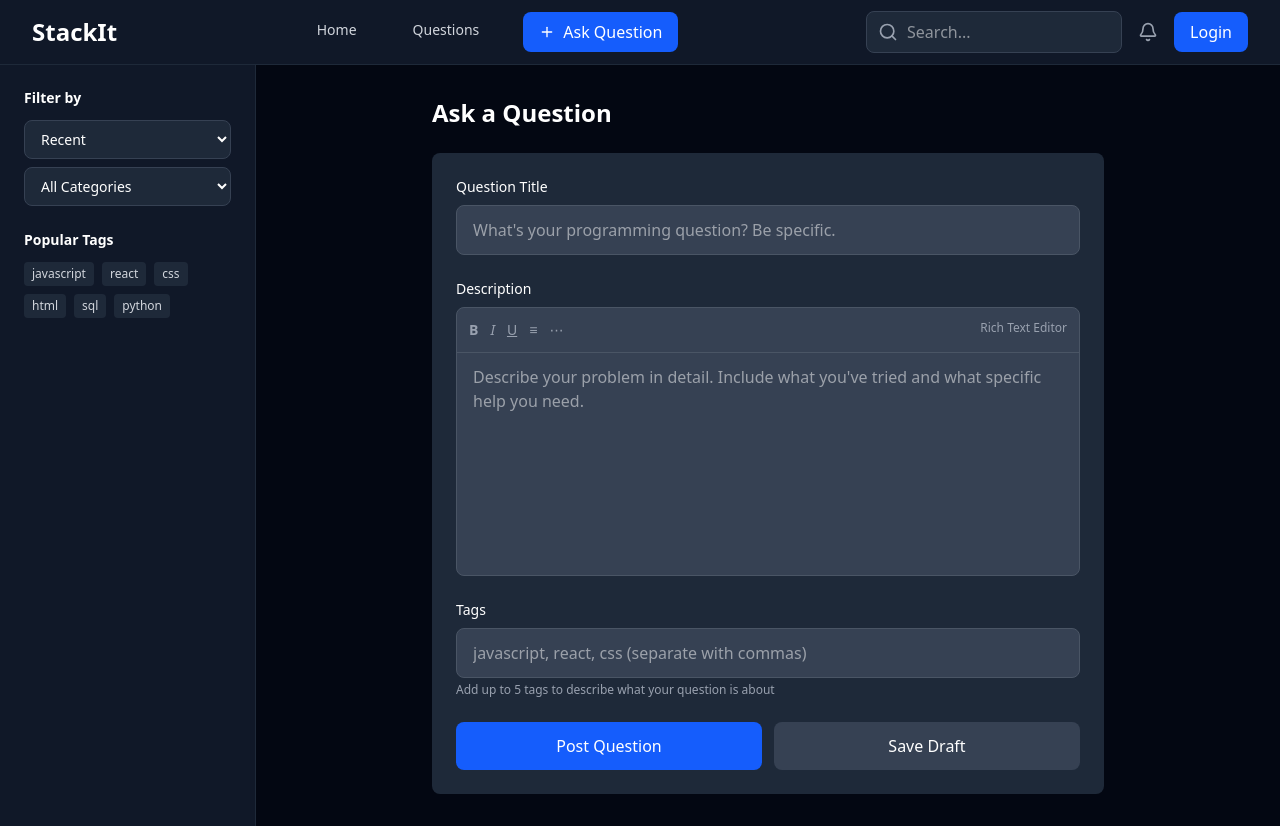
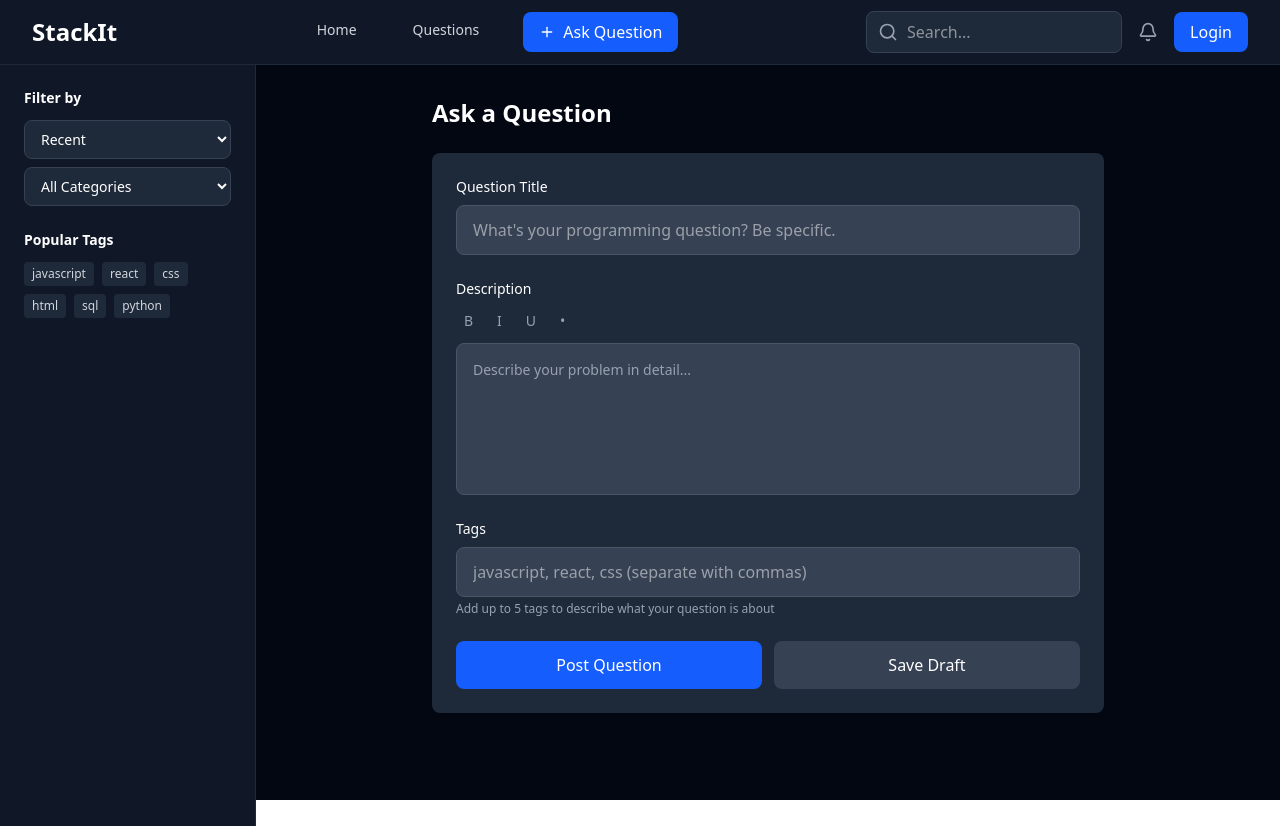
Before and after one commit to ShreyasBadgujar/stackIt, a React (Vite) app in the folder frontend/: page /ask in a window 1280 px wide. After the commit the page ends 800 px from the top, so only its background shows below. Built offline with nearby package versions, Linux system fonts and the light colour scheme.

Commit message:
editor done

```diff
--- a/frontend/src/components/AskScreen.jsx
+++ b/frontend/src/components/AskScreen.jsx
@@ -1,7 +1,94 @@
+// import React from 'react';
+// import MainContent from './MainContent';
+
+// const AskScreen = ({ formData, handleInputChange }) => (
+//   <MainContent>
+//     <div className="max-w-2xl mx-auto">
+//       <h1 className="text-2xl font-bold text-white mb-6">Ask a Question</h1>
+
+//       <div className="bg-gray-800 rounded-lg p-6">
+//         <form className="space-y-6">
+//           <div>
+//             <label className="block text-white text-sm font-medium mb-2">
+//               Question Title
+//             </label>
+//             <input
+//               type="text"
+//               value={formData.title}
+//               onChange={(e) => handleInputChange('title', e.target.value)}
+//               className="w-full bg-gray-700 text-white px-4 py-3 rounded-lg outline-none border border-gray-600 focus:border-blue-500"
+//               placeholder="What's your programming question? Be specific."
+//             />
+//           </div>
+
+//           <div>
+//             <label className="block text-white text-sm font-medium mb-2">
+//               Description
+//             </label>
+//             <div className="bg-gray-700 rounded-lg border border-gray-600 focus-within:border-blue-500">
+//               <div className="border-b border-gray-600 p-3 flex gap-3 text-sm">
+//                 <button type="button" className="text-gray-400 hover:text-white font-bold">B</button>
+//                 <button type="button" className="text-gray-400 hover:text-white italic">I</button>
+//                 <button type="button" className="text-gray-400 hover:text-white underline">U</button>
+//                 <button type="button" className="text-gray-400 hover:text-white">≡</button>
+//                 <button type="button" className="text-gray-400 hover:text-white">⋯</button>
+//                 <div className="ml-auto text-gray-400 text-xs">Rich Text Editor</div>
+//               </div>
+//               <textarea
+//                 value={formData.description}
+//                 onChange={(e) => handleInputChange('description', e.target.value)}
+//                 className="w-full bg-transparent text-white px-4 py-3 outline-none resize-none"
+//                 rows="8"
+//                 placeholder="Describe your problem in detail. Include what you've tried and what specific help you need."
+//               />
+//             </div>
+//           </div>
+
+//           <div>
+//             <label className="block text-white text-sm font-medium mb-2">
+//               Tags
+//             </label>
+//             <input
+//               type="text"
+//               value={formData.tags}
+//               onChange={(e) => handleInputChange('tags', e.target.value)}
+//               className="w-full bg-gray-700 text-white px-4 py-3 rounded-lg outline-none border border-gray-600 focus:border-blue-500"
+//               placeholder="javascript, react, css (separate with commas)"
+//             />
+//             <p className="text-gray-400 text-xs mt-1">
+//               Add up to 5 tags to describe what your question is about
+//             </p>
+//           </div>
+
+//           <div className="flex flex-col sm:flex-row gap-3">
+//             <button
+//               type="submit"
+//               className="flex-1 bg-blue-600 hover:bg-blue-700 text-white py-3 px-6 rounded-lg transition-colors font-medium"
+//             >
+//               Post Question
+//             </button>
+//             <button
+//               type="button"
+//               className="flex-1 bg-gray-700 hover:bg-gray-600 text-white py-3 px-6 rounded-lg transition-colors font-medium"
+//             >
+//               Save Draft
+//             </button>
+//           </div>
+//         </form>
+//       </div>
+//     </div>
+//   </MainContent>
+// );
+
+// export default AskScreen;
+
+
 import React from 'react';
 import MainContent from './MainContent';
+import TiptapEditor from './TiptapEditor';
 
-const AskScreen = ({ formData, handleInputChange }) => (
+const AskScreen = ({ formData, handleInputChange }) => {
+  return (
     <MainContent>
       <div className="max-w-2xl mx-auto">
         <h1 className="text-2xl font-bold text-white mb-6">Ask a Question</h1>
@@ -25,23 +112,10 @@ const AskScreen = ({ formData, handleInputChange }) => (
               <label className="block text-white text-sm font-medium mb-2">
                 Description
               </label>
-            <div className="bg-gray-700 rounded-lg border border-gray-600 focus-within:border-blue-500">
-              <div className="border-b border-gray-600 p-3 flex gap-3 text-sm">
-                <button type="button" className="text-gray-400 hover:text-white font-bold">B</button>
-                <button type="button" className="text-gray-400 hover:text-white italic">I</button>
-                <button type="button" className="text-gray-400 hover:text-white underline">U</button>
-                <button type="button" className="text-gray-400 hover:text-white">≡</button>
-                <button type="button" className="text-gray-400 hover:text-white">⋯</button>
-                <div className="ml-auto text-gray-400 text-xs">Rich Text Editor</div>
-              </div>
-              <textarea
-                value={formData.description}
-                onChange={(e) => handleInputChange('description', e.target.value)}
-                className="w-full bg-transparent text-white px-4 py-3 outline-none resize-none"
-                rows="8"
-                placeholder="Describe your problem in detail. Include what you've tried and what specific help you need."
+              <TiptapEditor
+                content={formData.description}
+                onChange={(html) => handleInputChange('description', html)}
               />
-            </div>
             </div>
 
             <div>
@@ -79,5 +153,6 @@ const AskScreen = ({ formData, handleInputChange }) => (
       </div>
     </MainContent>
   );
+};
 
 export default AskScreen;
--- /dev/null
+++ b/frontend/src/components/TiptapEditor.jsx
@@ -0,0 +1,85 @@
+import React from 'react';
+import { useEditor, EditorContent } from '@tiptap/react';
+import StarterKit from '@tiptap/starter-kit';
+import Underline from '@tiptap/extension-underline';
+import ListItem from '@tiptap/extension-list-item';
+import BulletList from '@tiptap/extension-bullet-list';
+import Placeholder from '@tiptap/extension-placeholder';
+
+const TiptapEditor = ({ content, onChange }) => {
+  const editor = useEditor({
+    extensions: [
+      StarterKit.configure({
+        bulletList: false,
+        listItem: false,
+        underline: false,
+      }),
+      Underline,
+      BulletList,
+      ListItem,
+      Placeholder.configure({
+        placeholder: 'Describe your problem in detail...',
+        emptyEditorClass:
+          'text-gray-400 before:content-[attr(data-placeholder)] before:pointer-events-none before:h-0 before:float-left',
+      }),
+    ],
+    content: content || '',
+    onUpdate: ({ editor }) => {
+      onChange(editor.getHTML());
+    },
+  });
+
+  const getButtonClass = (isActive) =>
+    `px-2 py-1 rounded font-medium ${
+      isActive ? 'text-white bg-gray-600' : 'text-gray-400 hover:text-white'
+    }`;
+
+  if (!editor) return null;
+
+  return (
+    <div className="relative">
+      {/* Toolbar */}
+      <div className="flex gap-2 text-sm mb-2">
+        <button
+          type="button"
+          onClick={() => editor.chain().focus().toggleBold().run()}
+          className={getButtonClass(editor.isActive('bold'))}
+        >
+          B
+        </button>
+        <button
+          type="button"
+          onClick={() => editor.chain().focus().toggleItalic().run()}
+          className={getButtonClass(editor.isActive('italic'))}
+        >
+          I
+        </button>
+        <button
+          type="button"
+          onClick={() => editor.chain().focus().toggleUnderline().run()}
+          className={getButtonClass(editor.isActive('underline'))}
+        >
+          U
+        </button>
+        <button
+          type="button"
+          onClick={() => editor.chain().focus().toggleBulletList().run()}
+          className={getButtonClass(editor.isActive('bulletList'))}
+        >
+          •
+        </button>
+        {/* <div className="ml-auto text-xs text-gray-400">Rich Text Editor</div> */}
+      </div>
+
+      {/* Editor content */}
+      <div className="bg-gray-700 text-white rounded-lg border border-gray-600 focus-within:border-blue-500">
+        <EditorContent
+          editor={editor}
+          className="w-full min-h-[150px] max-h-[300px] overflow-y-auto p-4 outline-none text-sm"
+        />
+      </div>
+    </div>
+  );
+};
+
+export default TiptapEditor;
--- a/frontend/src/index.css
+++ b/frontend/src/index.css
@@ -1 +1,4 @@
 @import "tailwindcss";
+u {
+  text-decoration: underline;
+}
```
Also changed, not shown: frontend/package.json (+9 -0 lines), frontend/src/components/HomeScreen.jsx (line endings or trailing spaces), 1 other file (tests, documents, lock files or other folders). Lines whose indentation alone changed are shown as unchanged.
